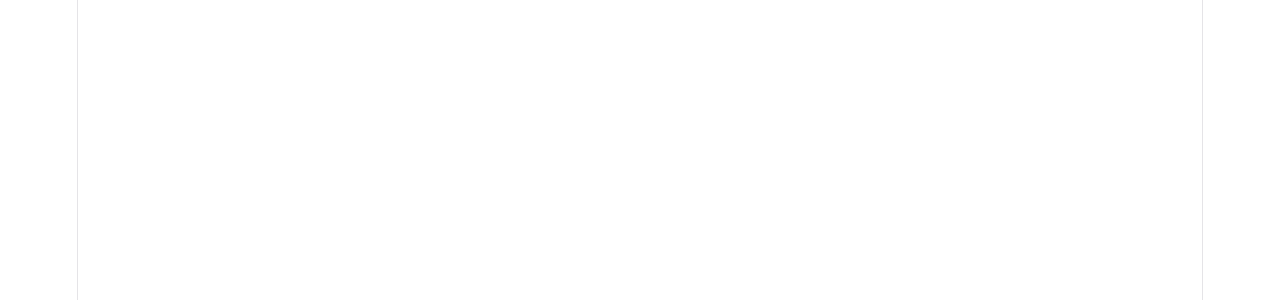
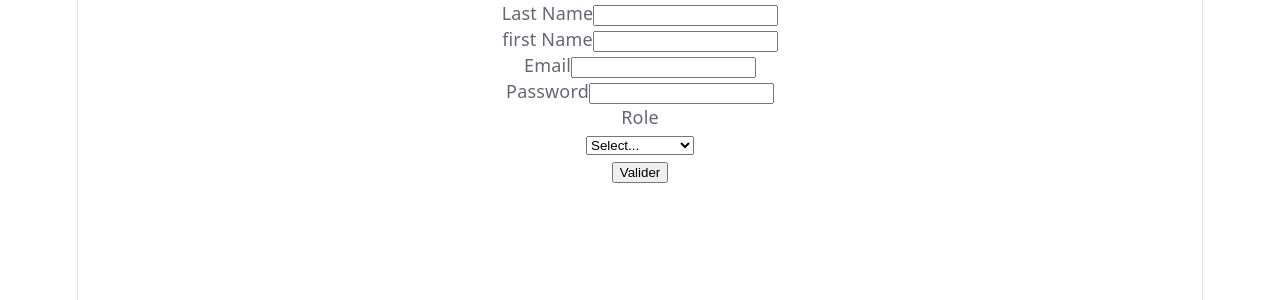
Before and after one commit to martin-mabrut/la-bonne-salle-au-bon-moment, a React (Vite) app: page /signin in a window 1280 px wide. Shown: the top 300 px of the page. Built offline with nearby package versions, Linux system fonts and the light colour scheme.

Commit message:
troisieme commit

```diff
--- a/db.json
+++ b/db.json
@@ -1,11 +1,157 @@
 {
-  "$schema": "./node_modules/json-server/schema.json",
   "users": [
+    {
+      "id": "1",
+      "nom": "Doe",
+      "prenom": "John",
+      "email": "john.doe@example.com",
+      "password": "password123",
+      "role": "apprenant"
+    },
+    {
+      "id": "2",
+      "nom": "Smith",
+      "prenom": "Jane",
+      "email": "jane.smith@example.com",
+      "password": "password456",
+      "role": "formateur"
+    },
+    {
+      "id": "3",
+      "nom": "Johnson",
+      "prenom": "Michael",
+      "email": "michael.johnson@example.com",
+      "password": "password789",
+      "role": "administrateur"
+    },
+    {
+      "nom": "toto",
+      "prenom": "toto",
+      "email": "email@email.com",
+      "password": "totototo",
+      "option": "formateur",
+      "id": "itknpb9_XuI"
+    },
+    {
+      "nom": "zer",
+      "prenom": "zaer",
+      "email": "zefzef@zer.erga",
+      "password": "zerzegzrg",
+      "option": "3",
+      "id": "bOsEo9MyGeg"
+    },
+    {
+      "nom": "zer",
+      "prenom": "zaer",
+      "email": "zefzef@zer.erga",
+      "password": "zerzegzrg",
+      "roleId": "1",
+      "id": "9jKy2_r-sic"
+    },
+    {
+      "nom": "test1",
+      "prenom": "test 1",
+      "email": "test@tes.fr",
+      "password": "aezezaeeaeplk",
+      "roleId": "1",
+      "id": "cCfEPjKKl0A"
+    },
+    {
+      "nom": "test1",
+      "prenom": "test 1",
+      "email": "test@tes.fr",
+      "password": "aezezaeeaeplk",
+      "roleId": "1",
+      "id": "AF1JayYBQ9o"
+    },
+    {
+      "nom": "PKDSFDSQD",
+      "prenom": "dsdsdd",
+      "password": "qsqlqdlsqdkq",
+      "roleId": "2",
+      "email": "yts@gtfd.hy",
+      "id": "QHQ29cS-tf0"
+    },
+    {
+      "nom": "iuh",
+      "prenom": "vuyfyfu",
+      "password": "oiohoi",
+      "roleId": "1",
+      "email": "iuhiuh@zer.erga",
+      "id": "LXchp5MFmCs"
+    },
+    {
+      "nom": "iuh",
+      "prenom": "vuyfyfu",
+      "password": "oiohoi",
+      "roleId": "1",
+      "email": "iuhiiihu@zer.erga",
+      "id": "X8qWfMHlzOc"
+    },
+    {
+      "nom": "iuh",
+      "prenom": "vuyfyfu",
+      "password": "oiohoi",
+      "roleId": "1",
+      "email": "iuhiiihu@zer.erga",
+      "id": "hCZ8o3_HQ5g"
+    },
+    {
+      "nom": "iuh",
+      "prenom": "vuyfyfu",
+      "password": "oiohoi",
+      "roleId": "1",
+      "email": "iuhiiih4u@zer.erga",
+      "id": "8vUuygq-Oe8"
+    },
+    {
+      "nom": "fdqsd",
+      "prenom": "pi",
+      "password": "zezaedsqddd",
+      "roleId": "3",
+      "email": "janith@emple.com",
+      "id": "rKznOlr5vsk"
+    },
+    {
+      "nom": "he",
+      "prenom": "ds",
+      "password": "sqdsqdsqd",
+      "roleId": "1",
+      "email": "reyail@epytail.com",
+      "id": "yrYpBtdNqWc"
+    },
+    {
+      "nom": "hezz2",
+      "prenom": "ds555d",
+      "password": "sqdsddsdsqd",
+      "roleId": "2",
+      "email": "eytezail@epYupoytail.com",
+      "id": "QaIQjcj8x1E"
+    },
+    {
+      "nom": "hezz3",
+      "prenom": "ds555d",
+      "password": "sqdsddsdsqd",
+      "roleId": "1",
+      "email": "eyezezail@epYupoddail.com",
+      "id": "A68ywn6GhE4"
+    }
   ],
-  "salles": [
+  "salles": [],
+  "reservations": [],
+  "roles": [
+    {
+      "id": "1",
+      "name": "apprenant"
+    },
+    {
+      "id": "2",
+      "name": "formateur"
+    },
+    {
+      "id": "3",
+      "name": "administrateur"
+    }
   ],
-  "reservations": [
-  ],
-  "roles": [
-  ]
+  "$schema": "./node_modules/json-server/schema.json"
 }
--- a/package.json
+++ b/package.json
@@ -10,6 +10,7 @@
     "preview": "vite preview"
   },
   "dependencies": {
+    "@hookform/resolvers": "^5.9.1",
     "json-server": "^1.0.0-beta.15",
     "react": "^19.2.8",
     "react-dom": "^19.2.8",
--- a/src/App.tsx
+++ b/src/App.tsx
@@ -1,11 +1,14 @@
-import { useState } from 'react'
-
 import './App.css'
+import AppRoutes from './AppRoutes'
+import { BrowserRouter } from 'react-router'
 
 function App() {
 
   return (
     <>
+      <BrowserRouter>
+        <AppRoutes />
+      </BrowserRouter>
     </>
   )
 }
--- a/src/AppRoutes.tsx
+++ b/src/AppRoutes.tsx
@@ -0,0 +1,12 @@
+import { Route, Routes } from "react-router";
+import FormCompte from "./composants/formCompte";
+
+function AppRoutes() {
+    return (
+        <Routes>
+            <Route path="/signin" element={<FormCompte />} />
+        </Routes>
+    );
+}
+
+export default AppRoutes;
--- /dev/null
+++ b/src/composants/formCompte.tsx
@@ -0,0 +1,116 @@
+
+import { useForm } from "react-hook-form";
+import { z } from "zod";
+import { zodResolver } from "@hookform/resolvers/zod";
+
+function FormCompte() {
+
+    const checkEmailAvailable = async (email: string): Promise<[]> => {
+        const response = await fetch(`http://localhost:3000/users?email=${email}`);
+        const data = await response.json();
+        return data;
+    }
+
+    const compteSchema = z.object({
+        nom: z.string()
+            .min(2).max(100),
+        prenom: z.string()
+            .min(2)
+            .max(100),
+        email: z
+            .string()
+            .email("Veuillez entrer un email valide")
+            .min(5, "Votre email doit contenir au moins 5 caractères")
+            .refine(
+                async (email) => {
+                    const available = await checkEmailAvailable(email);
+                    if (available.length == 0) {
+                        return available;
+                    }
+                },
+                { message: "Cet email est déjà utilisé" })
+        ,
+        password: z
+            .string()
+            .min(6, "Votre mot de passe doit contenir au moins 6 caractères")
+            .max(100),
+        roleId: z.string()
+            .refine((value) => value !== "", { message: "Please select an option" })
+    });
+
+
+
+    const { register,
+        handleSubmit,
+        formState: { errors },
+    } = useForm({
+        resolver: zodResolver(compteSchema),
+    });
+
+    async function onSubmit(data) {
+        console.log(data);
+
+        try {
+            const response = await fetch('http://localhost:3000/users', {
+                method: 'POST',
+                headers: {
+                    'Content-Type': 'application/json'
+                },
+                body: JSON.stringify(data)
+            });
+
+            if (!response.ok) {
+                throw new Error(`HTTP error! status: ${response.status}`);
+            }
+
+            const data2 = await response.json();
+            console.log(data2);
+        } catch (error) {
+            console.error('Error:', error);
+        }
+    };
+
+
+    return (
+        <>
+            <form onSubmit={handleSubmit(onSubmit)}>
+                <div>
+                    <label>Last Name</label>
+                    <input type="text" {...register("nom", { required: true })} />
+                    {errors.nom && <p>{errors.nom.message}</p>}
+                </div>
+                <div>
+                    <label>first Name</label>
+                    <input type="text" {...register("prenom")} />
+                    {errors.prenom && <p>{errors.prenom.message}</p>}
+                </div>
+                <div>
+                    <label>Email</label>
+                    <input type="email" {...register("email")} />
+                    {errors.email && (<p>{errors.email.message}</p>)}
+                </div>
+
+                <div>
+                    <label>Password</label>
+                    <input type="password" {...register("password")} />
+                    {errors.password && (<p>{errors.password.message}</p>)}
+                </div>
+                <div>
+                    <label>Role</label>
+                    <div>
+
+                        <select id="roleId" {...register('roleId')}>
+                            <option value="">Select...</option>
+                            <option value="1">Formateur</option>
+                            <option value="2">Administrateur</option>
+                            <option value="3">Apprenant</option>
+                        </select>
+                        {errors.option && (<p>{errors.option.message}</p>)}
+                    </div>
+                </div>
+                <button type="submit"> Valider </button>
+            </form>
+        </>
+    );
+}
+export default FormCompte;
```
Also changed, not shown: 1 other file (tests, documents, lock files or other folders).
